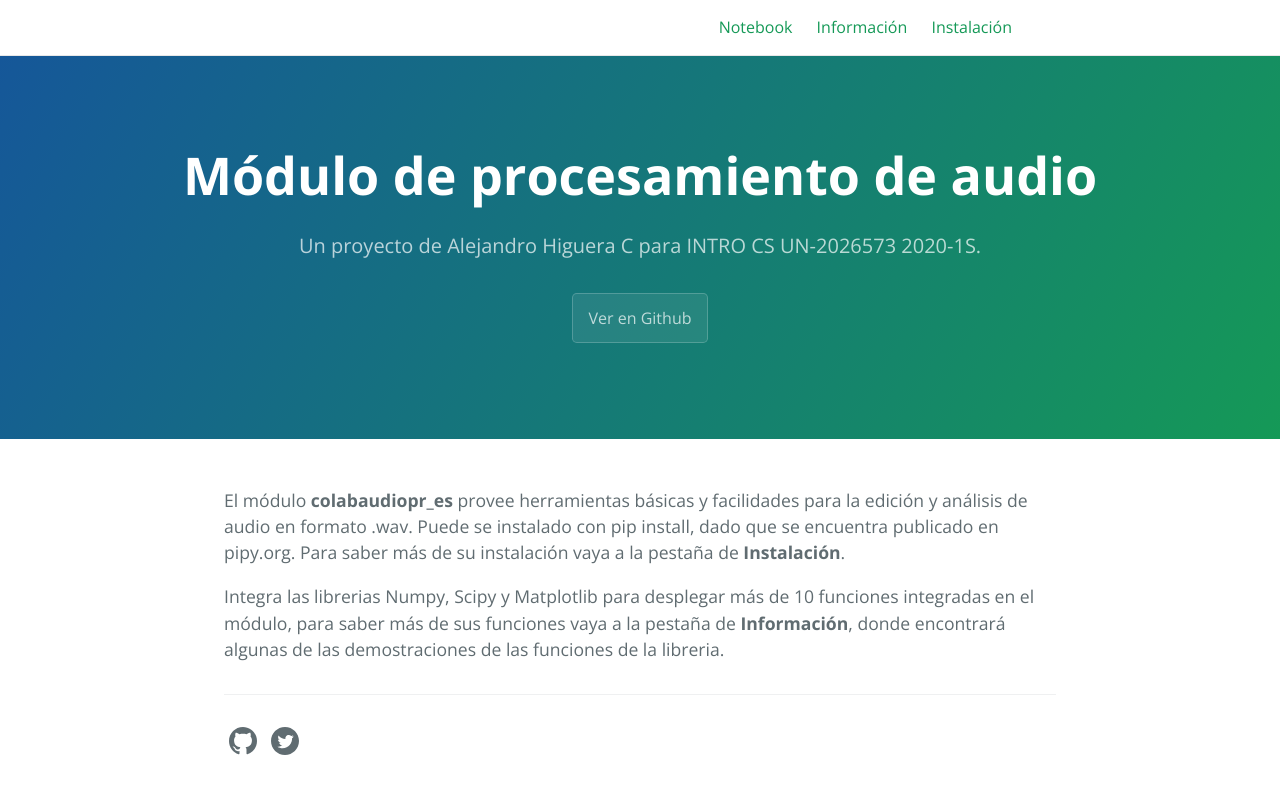
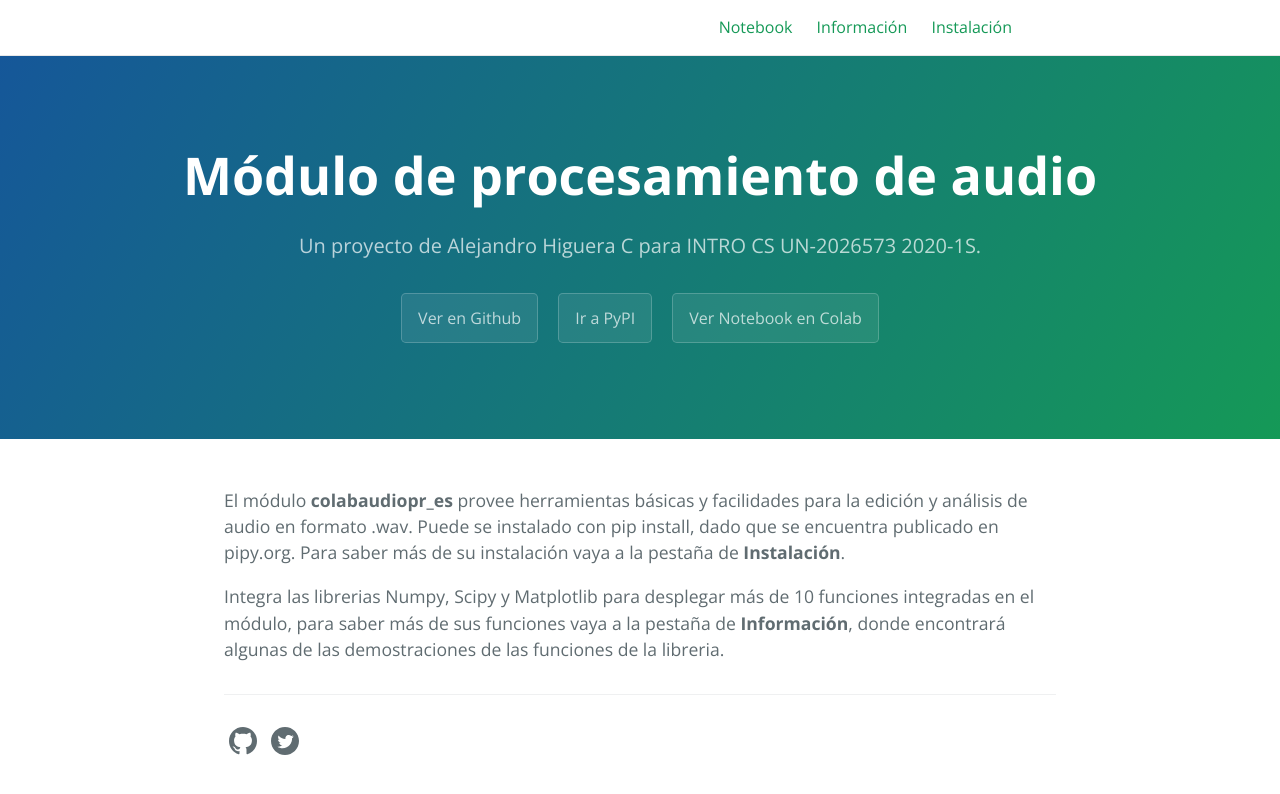
Before and after one commit to DarkNightSoldier/AudioProcessing, a Jekyll site: the page built from index.md, in a window 1280 px wide. Shown: the top 794 px of the page. Built offline with Jekyll 4.4.1, drawn with Linux system fonts in a browser that asks for light colours.

Commit message:
Update page

```diff
--- a/_config.yml
+++ b/_config.yml
@@ -1,12 +1,12 @@
 title: Módulo de procesamiento de audio
 description: Un proyecto de Alejandro Higuera C para INTRO CS UN-2026573 2020-1S.
-show_downloads: false
+show_downloads: true
 
 baseurl: "/AudioProcessing" # change this to the subpath of your site, e.g. /blog. Leave it empty if you don't need it.
 url: "https://alejandrohiguera.codes" # change this to the base hostname & protocol for your site
 
 
-google_analytics:
+google_analytics: UA-171784808-1
 
 # cayman-blog date format
 # refer to http://shopify.github.io/liquid/filters/date/ if you want to customize this
--- a/_layouts/default.html
+++ b/_layouts/default.html
@@ -1,5 +1,5 @@
 <!DOCTYPE html>
-<html lang="{{ page.lang | default: site.lang | default: "en" }}">
+<html lang="{{ page.lang | default: site.lang | default: "es" }}">
 
 <head>
 
```
